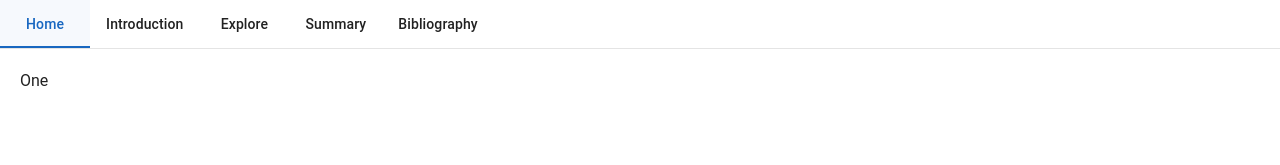
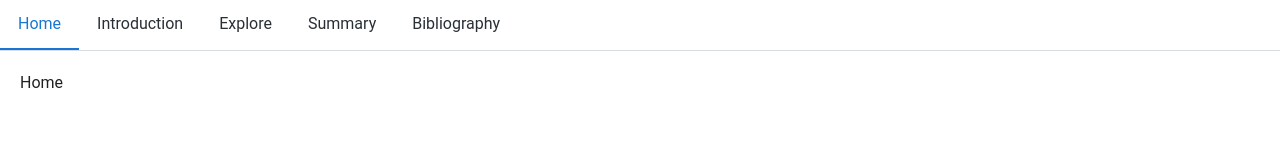
Before and after one commit to gu-gridh/salomo-frontend, a Vue app: page / in a window 1280 px wide. Shown: the top 165 px of the page. Built offline with nearby package versions, Linux system fonts and the light colour scheme.

Commit message:
temporary 3d model

```diff
--- a/src/components/Main.vue
+++ b/src/components/Main.vue
@@ -1,44 +1,68 @@
 <template>
     <div>
+        <nav class="tabs">
+            <button v-for="item in tabs" :key="item.value" class="tab"
+                :class="{ 'tab--active': activeTab === item.value }" type="button" @click="selectTab(item.value)">
+                {{ item.label }}
+            </button>
+        </nav>
 
-        <v-tabs v-model="tab" color="primary">
-            <v-tab value="one">Home</v-tab>
-            <v-tab value="two">Introduction</v-tab>
-            <v-tab value="three">Explore</v-tab>
-            <v-tab value="four">Summary</v-tab>
-            <v-tab value="five">Bibliography</v-tab>
-        </v-tabs>
-
-        <v-divider></v-divider>
-
-        <v-tabs-window v-model="tab">
-            <v-tabs-window-item value="one">
-            <v-sheet class="pa-5">One</v-sheet> <!-- Components load here-->
-            </v-tabs-window-item>
-            <v-tabs-window-item value="two">
-            <v-sheet class="pa-5">Two</v-sheet>
-            </v-tabs-window-item>
-            <v-tabs-window-item value="three">
-            <v-sheet class="pa-5">
-                <explore></explore>
-            </v-sheet>
-            </v-tabs-window-item>
-            <v-tabs-window-item value="four">
-            <v-sheet class="pa-5">Four</v-sheet>
-            </v-tabs-window-item>
-            <v-tabs-window-item value="five">
-            <v-sheet class="pa-5">Five</v-sheet>
-            </v-tabs-window-item>
-        </v-tabs-window>
+        <main class="tab-panel">
+            <section v-show="activeTab === 'home'">Home</section>
+            <section v-show="activeTab === 'intro'">Introduction</section>
+            <Explore v-if="exploreLoaded" v-show="activeTab === 'explore'" />
+            <section v-show="activeTab === 'summary'">Summary</section>
+            <section v-show="activeTab === 'bibliography'">Bibliography</section>
+        </main>
     </div>
 </template>
 
-
 <script setup>
-import Explore from '@/views/Explore.vue';
+import Explore from '@/views/Explore.vue'
 import { ref } from 'vue'
 
-const tab = ref('one')
+const activeTab = ref('home')
+const exploreLoaded = ref(false)
 
+const tabs = [
+    { label: 'Home', value: 'home' },
+    { label: 'Introduction', value: 'intro' },
+    { label: 'Explore', value: 'explore' },
+    { label: 'Summary', value: 'summary' },
+    { label: 'Bibliography', value: 'bibliography' },
+]
 
+function selectTab(value) {
+    activeTab.value = value
+
+    if (value === 'explore') {
+        exploreLoaded.value = true
+    }
+}
 </script>
+
+<style scoped>
+.tabs {
+    display: flex;
+    border-bottom: 1px solid #d8dce3;
+}
+
+.tab {
+    padding: 12px 18px;
+    border: 0;
+    border-bottom: 2px solid transparent;
+    background: transparent;
+    color: #2a2f36;
+    cursor: pointer;
+    font: inherit;
+}
+
+.tab--active {
+    border-bottom-color: #1976d2;
+    color: #1976d2;
+}
+
+.tab-panel {
+    padding: 20px;
+}
+</style>
```
Also changed, not shown: 1 other file (tests, documents, lock files or other folders).
